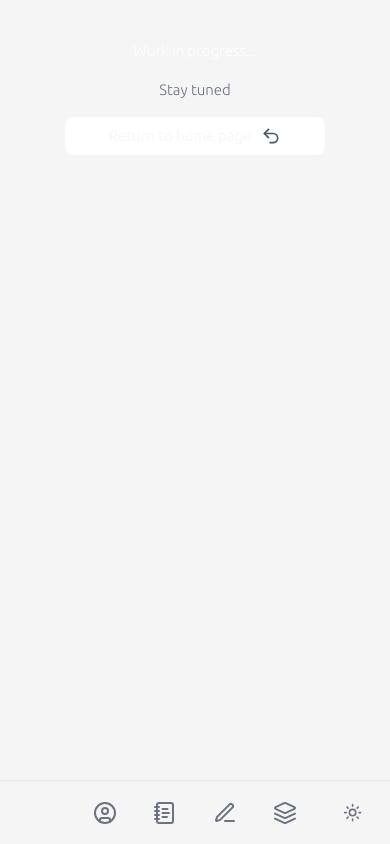
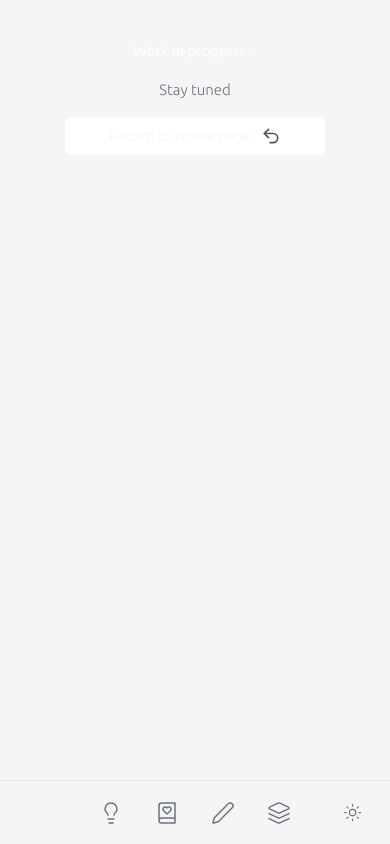
Before and after one commit to EnhancedJax/jaxtam.dev, a Next.js app: page /about in a window 390 px wide. Built offline with nearby package versions, Linux system fonts and the light colour scheme; a web font is replaced by a local one.

Commit message:
Updated icons

```diff
--- a/src/app/routes.js
+++ b/src/app/routes.js
@@ -1,17 +1,17 @@
-import { CircleUser, Layers, NotebookText, PenLine } from "lucide-react";
+import { BookHeart, Layers, Lightbulb, Pen } from "lucide-react";
 
 const ROUTES = [
   {
     href: "/",
-    icon: CircleUser,
+    icon: Lightbulb,
   },
   {
     href: "/notes",
-    icon: NotebookText,
+    icon: BookHeart,
   },
   {
     href: "/thoughts",
-    icon: PenLine,
+    icon: Pen,
   },
   {
     href: "/stack",
--- a/src/components/Navbar.jsx
+++ b/src/components/Navbar.jsx
@@ -32,7 +32,7 @@ const NavBar = () => {
     <nav className="relative">
       <ul
         id="navbar"
-        className="fixed bottom-0 z-20 flex items-center justify-center w-screen h-16 gap-3 py-0 border-t border-border bg-bg lg:top-0 lg:border-r lg:border-t-0 lg:w-16 lg:h-full lg:flex-col lg:py-4"
+        className="fixed bottom-0 z-20 flex items-center justify-center w-screen h-16 gap-2 py-0 border-t border-border bg-bg lg:top-0 lg:border-r lg:border-t-0 lg:w-16 lg:h-full lg:flex-col lg:py-4"
       >
         {ROUTES.map((route, index) => (
           <IconButton
@@ -88,7 +88,7 @@ const IconButton = ({
       onClick={handleClick}
     >
       <div className={isActive ? "text-pg " : "text-gray "}>
-        <IconComponent size={iconSize} />
+        <IconComponent size={iconSize} strokeWidth={1.5} />
       </div>
       {children}
       <Tooltip hoveredState={isHovered} text={tooltip} direction="left" />
```
